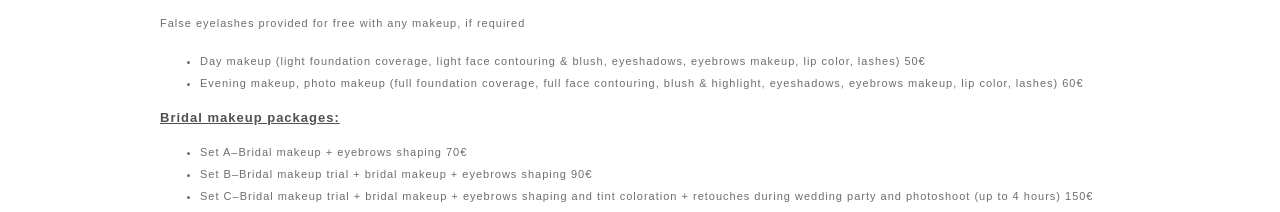
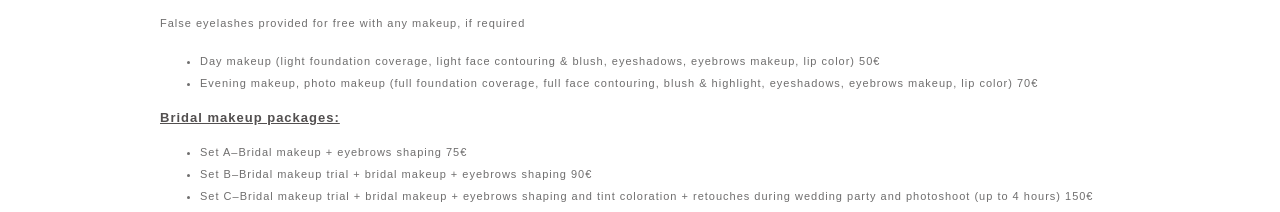
Before and after one commit to youngxfox/Ana-Japson, a plain HTML site: page services.html in a window 1280 px wide. Shown: the part 290-502 px from the top of the page. Drawn offline with Linux system fonts and the light colour scheme; a web font is replaced by a local one.

Commit message:
Change services, add new photo to portfolio

```diff
--- a/services.html
+++ b/services.html
@@ -38,12 +38,12 @@
 					<h2>Makeup:</h2>
 					<p>False eyelashes provided for free with any makeup, if required</p>
 					<ul>
-						<li>Day makeup (light foundation coverage, light face contouring & blush, eyeshadows, eyebrows makeup, lip color, lashes) 50&#8364;</li>
-						<li>Evening makeup, photo makeup (full foundation coverage, full face contouring, blush & highlight, eyeshadows, eyebrows makeup, lip color, lashes) 60&#8364;</li>
+						<li>Day makeup (light foundation coverage, light face contouring & blush, eyeshadows, eyebrows makeup, lip color) 50&#8364;</li>
+						<li>Evening makeup, photo makeup (full foundation coverage, full face contouring, blush & highlight, eyeshadows, eyebrows makeup, lip color) 70&#8364;</li>
 					</ul>
 					<h2>Bridal makeup packages:</h2>
 					<ul>
-						<li>Set A&#8211;Bridal makeup + eyebrows shaping 70&#8364;</li>
+						<li>Set A&#8211;Bridal makeup + eyebrows shaping 75&#8364;</li>
 						<li>Set B&#8211;Bridal makeup trial + bridal makeup + eyebrows shaping 90&#8364;</li>
 						<li>Set C&#8211;Bridal makeup trial + bridal makeup + eyebrows shaping and tint coloration + retouches during wedding party and photoshoot (up to 4 hours) 150&#8364;</li>
 						<li>Express makeup for groom is available with any Bridal package (dark circles and redness correction, mattify powder) 30&#8364;</li><br>
```
Also changed, not shown: portfolio.html (+1 -0 lines), images/preview/big-image59.jpg (added), images/preview/small-image59.png (added).
